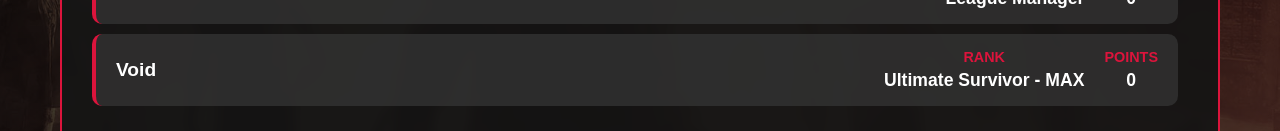
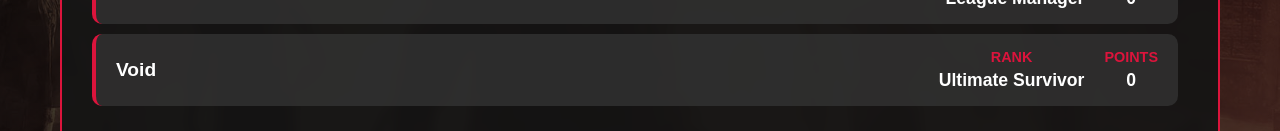
Before and after one commit to YoWhatsUpImGood/VWLeague.github.io, a plain HTML site: page index.html in a window 1280 px wide. Shown: the part 1165-1296 px from the top of the page. Drawn offline with Linux system fonts and the light colour scheme.

Commit message:
Update index.html

```diff
--- a/index.html
+++ b/index.html
@@ -329,7 +329,7 @@
         const players = [
             { name: "Envy", rank: "League Leader", points: 0 },
             { name: "Rawdogger69", rank: "League Manager", points: 0 },
-            { name: "Void", rank: "Ultimate Survivor - MAX", points: 0 }
+            { name: "Void", rank: "Ultimate Survivor", points: 0 }
 
         ];
 
```
